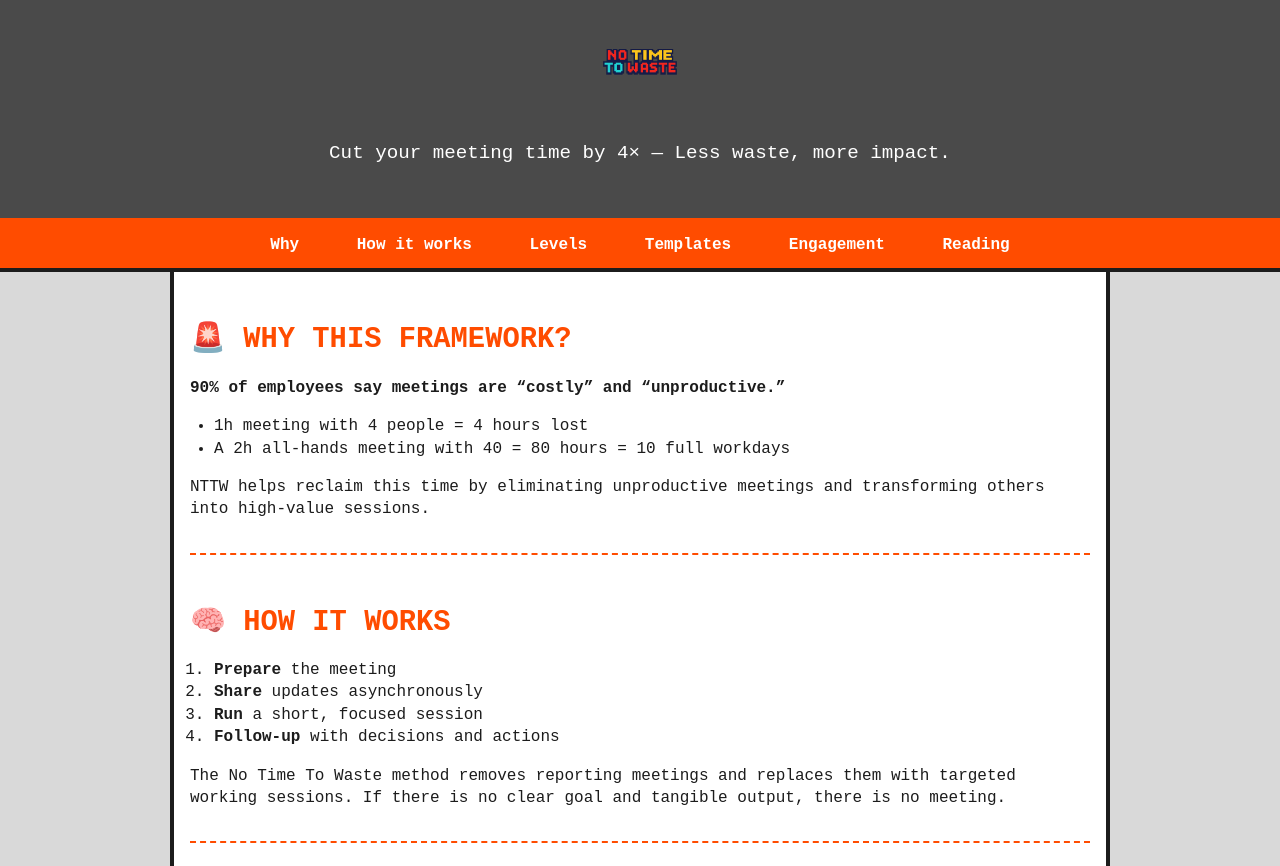
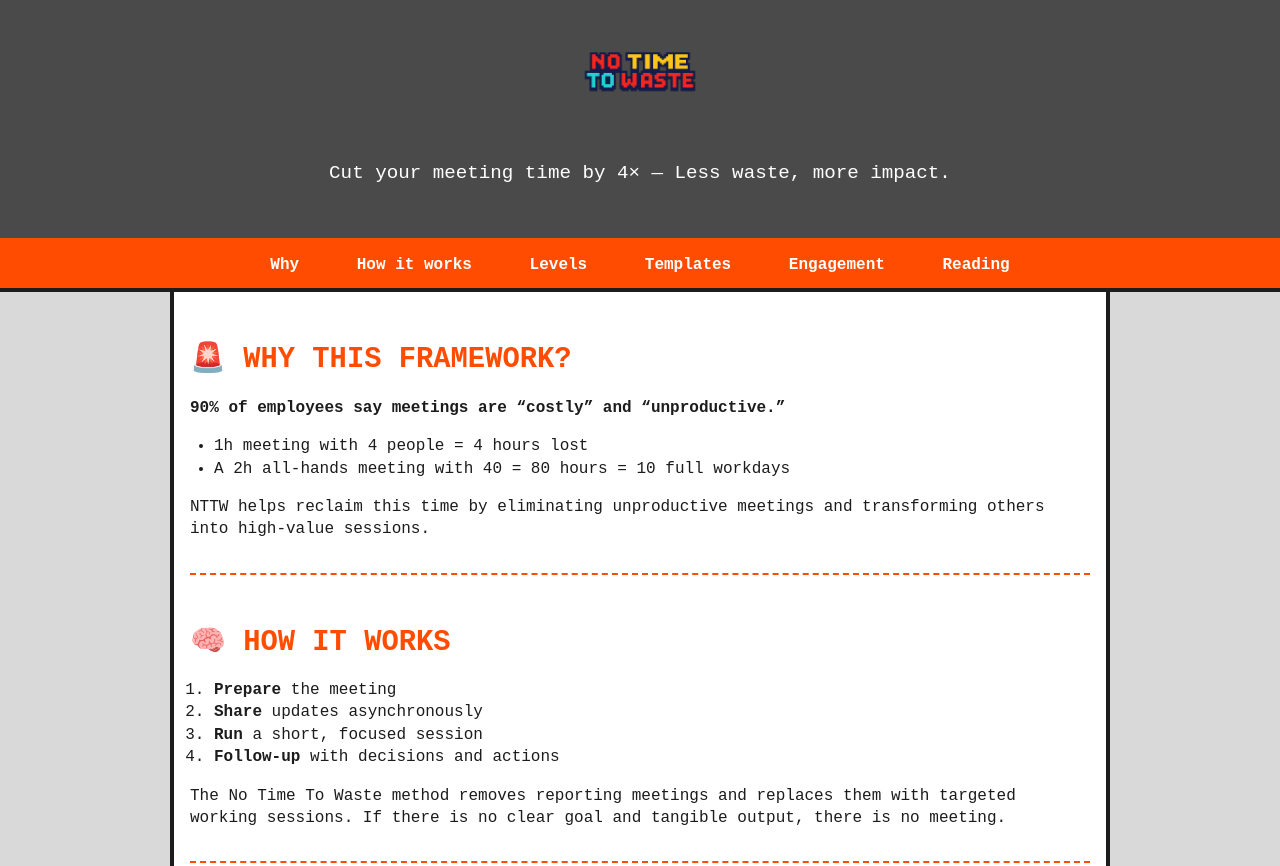
Before and after one commit to blamouche/notimetowaste, a plain HTML site: page docs/index.html in a window 1280 px wide. Shown: the top 866 px of the page. Drawn offline with Linux system fonts and the light colour scheme.

Commit message:
Crop logo : ajustement hauteur et décalage

```diff
--- a/docs/index.html
+++ b/docs/index.html
@@ -8,14 +8,14 @@
   <style>
     .logo-crop {
       display: inline-block;
-      height: 100px; /* Ajustez la hauteur selon le crop souhaité */
+      height: 120px; /* Ajustez la hauteur selon le crop souhaité */
       overflow: hidden;
       vertical-align: middle;
     }
     .logo-crop .logo {
       display: block;
-      margin-top: -10px; /* Décale l'image vers le haut pour crop en haut */
-      height: 80px; /* Ajustez pour crop en bas aussi */
+      margin-top: -20px; /* Décale l'image vers le haut pour crop en haut */
+      height: 120px; /* Ajustez pour crop en bas aussi */
       width: auto;
     }
   </style>
```
